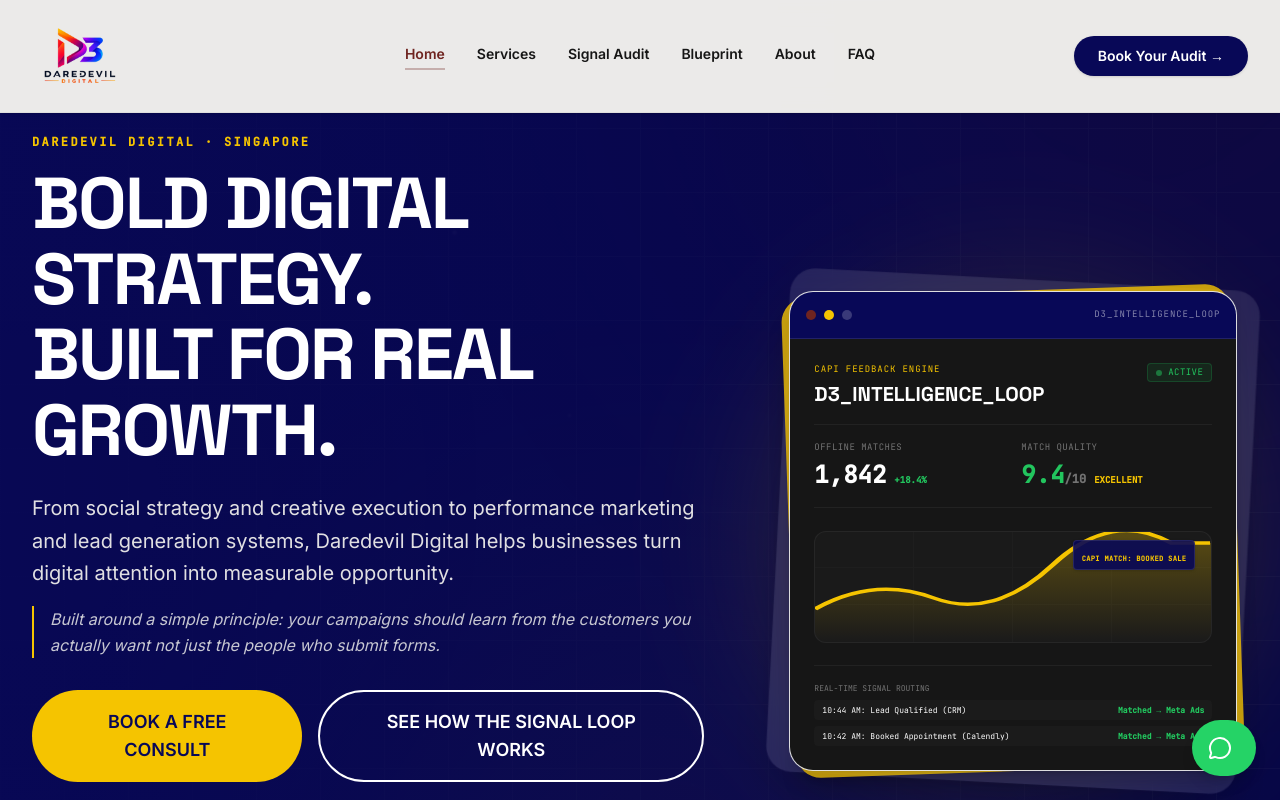
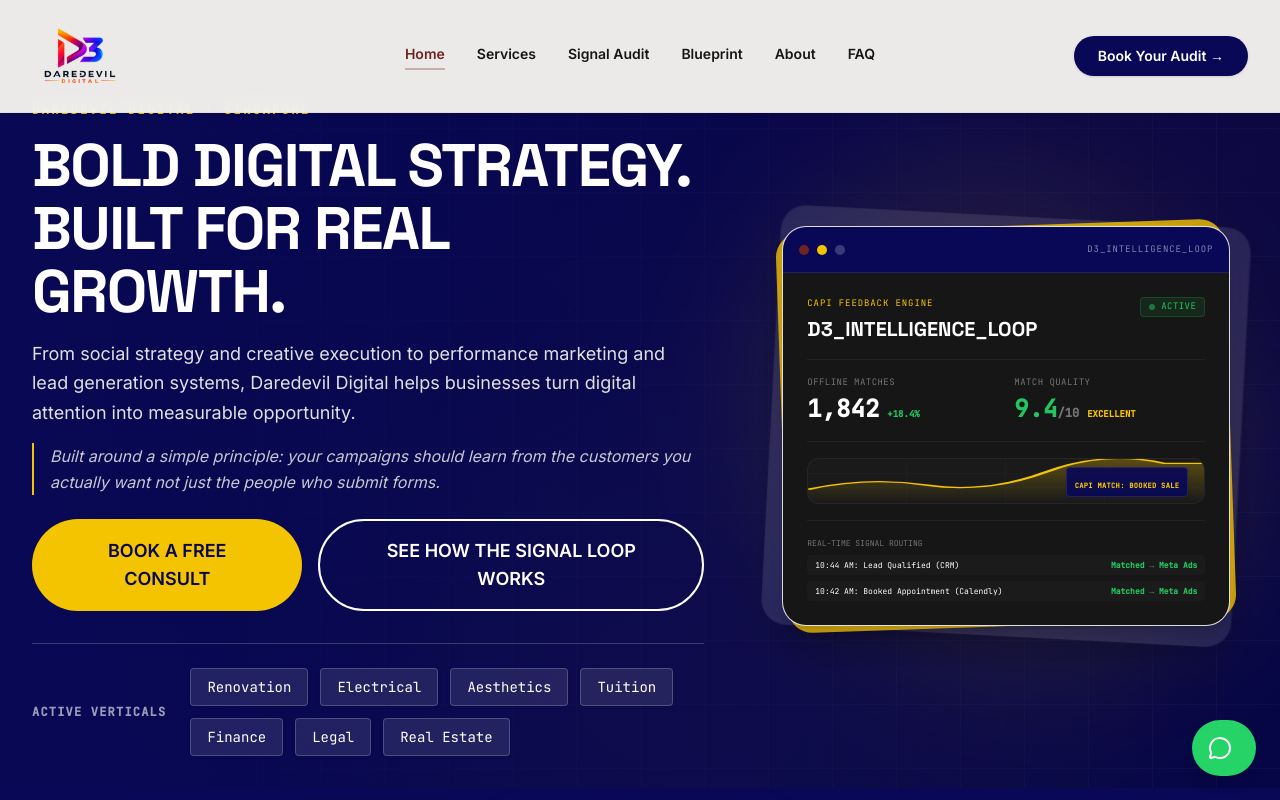
Before and after one commit to pruthvirajtarode/daredevildigital, a React (Vite) app: page / in a window 1280 px wide. Shown: the top 800 px of the page. Built offline with nearby package versions, Linux system fonts and the light colour scheme.

Commit message:
Compress hero vertical spacing for small laptops

```diff
--- a/src/components/sections/Hero.tsx
+++ b/src/components/sections/Hero.tsx
@@ -3,7 +3,7 @@
 
 export default function Hero() {
   return (
-    <section className="relative min-h-[90vh] flex items-center pt-28 lg:pt-32 pb-12 bg-brand-navy overflow-hidden border-b border-brand-charcoal/5">
+    <section className="relative min-h-[90vh] flex items-center pt-24 lg:pt-24 pb-8 bg-brand-navy overflow-hidden border-b border-brand-charcoal/5">
 
 
       {/* Dynamic Animated Background */}
@@ -64,7 +64,7 @@
       <div className="absolute inset-0 bg-black/20 z-0" />
       <div className="absolute inset-0 bg-gradient-to-r from-brand-navy/90 via-brand-navy/50 to-transparent z-0" />
 
-      <div className="mx-auto max-w-7xl px-6 lg:px-8 w-full grid grid-cols-1 lg:grid-cols-12 gap-12 lg:gap-16 items-center relative z-10">
+      <div className="mx-auto max-w-7xl px-6 lg:px-8 w-full grid grid-cols-1 lg:grid-cols-12 gap-8 lg:gap-10 items-center relative z-10">
 
         {/* Left Copy Column */}
         <motion.div
@@ -77,16 +77,16 @@
             DAREDEVIL DIGITAL · SINGAPORE
           </span>
 
-          <h1 className="font-display text-5xl sm:text-6xl lg:text-7xl font-bold tracking-tight text-brand-purewhite leading-[1.05] mb-6 uppercase">
+          <h1 className="font-display text-4xl sm:text-5xl lg:text-6xl font-bold tracking-tight text-brand-purewhite leading-[1.05] mb-4 uppercase">
             BOLD DIGITAL STRATEGY.<br />
             BUILT FOR REAL GROWTH.
           </h1>
 
-          <p className="text-lg md:text-xl leading-relaxed text-brand-offwhite/90 mb-4">
+          <p className="text-base md:text-lg leading-relaxed text-brand-offwhite/90 mb-4">
             From social strategy and creative execution to performance marketing and lead generation systems, Daredevil Digital helps businesses turn digital attention into measurable opportunity.
           </p>
 
-          <p className="text-base leading-relaxed text-brand-offwhite/80 mb-8 border-l-2 border-brand-yellow pl-4 italic">
+          <p className="text-sm md:text-base leading-relaxed text-brand-offwhite/80 mb-6 border-l-2 border-brand-yellow pl-4 italic">
             Built around a simple principle: your campaigns should learn from the customers you actually want not just the people who submit forms.
           </p>
 
@@ -100,7 +100,7 @@
           </div>
 
           {/* Active Verticals Pill Strip */}
-          <div className="mt-10 pt-6 border-t border-white/20 flex flex-col sm:flex-row sm:items-center gap-4 lg:gap-6">
+          <div className="mt-8 pt-6 border-t border-white/20 flex flex-col sm:flex-row sm:items-center gap-4 lg:gap-6">
             <span className="font-mono text-xs font-bold text-white/60 uppercase tracking-widest shrink-0">
               Active Verticals
             </span>
@@ -119,7 +119,7 @@
           initial={{ opacity: 0, x: 40 }}
           animate={{ opacity: 1, x: 0 }}
           transition={{ duration: 0.8, delay: 0.2, ease: "easeOut" }}
-          className="lg:col-span-5 relative h-[380px] lg:h-[480px] w-full flex justify-center items-center"
+          className="lg:col-span-5 relative h-[380px] lg:h-[400px] w-full flex justify-center items-center"
         >
           <motion.div
             animate={{ rotate: 360 }}
```
